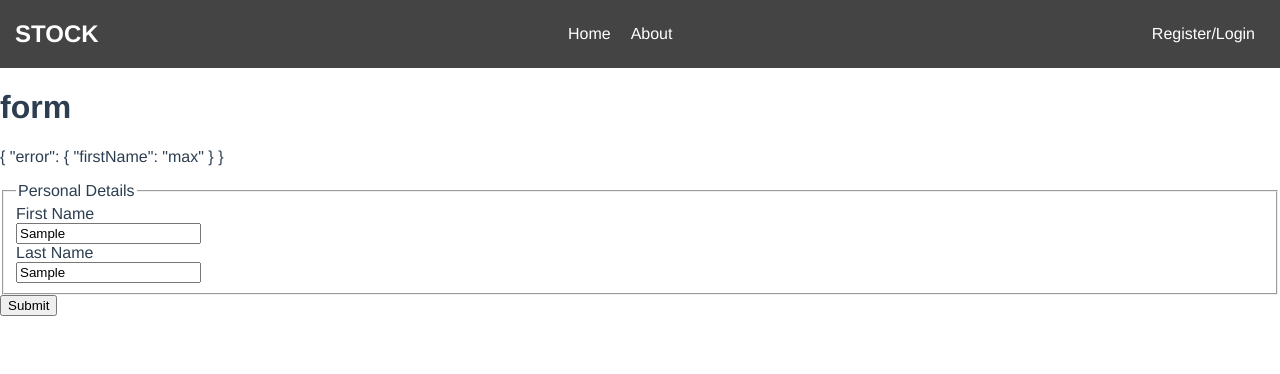
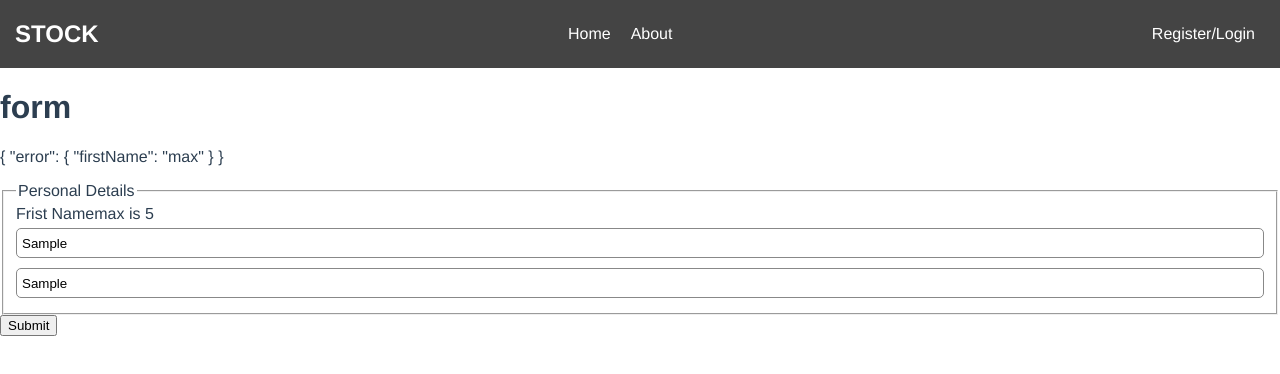
Before and after one commit to imganjgahi/VueTraining, a Vue app in the folder apps/cli/stock/: page /form in a window 1280 px wide. Both pictures are taken after typing "Sample", "Sample" into the empty fields and a click on the button "Submit". Shown: the top 374 px of the page. Built offline with nearby package versions, Linux system fonts and the light colour scheme.

Commit message:
show and design error message

```diff
--- /dev/null
+++ b/apps/cli/stock/src/assets/styles/Form.css
@@ -0,0 +1,12 @@
+.validation{
+    display: inline-flex;
+}
+
+.validation .invalid {
+    margin: 0 15px;
+    color: red;
+    border: none;
+}
+input.invalid {
+    border: 1px solid red;
+}
--- a/apps/cli/stock/src/assets/styles/main.css
+++ b/apps/cli/stock/src/assets/styles/main.css
@@ -12,3 +12,4 @@ body {
 
   @import "./Dashboard.css";
   @import "./Transactins.css";
+  @import "./Form.css";
--- a/apps/cli/stock/src/components/Form/Inputs/Text/TextInput.vue
+++ b/apps/cli/stock/src/components/Form/Inputs/Text/TextInput.vue
@@ -1,7 +1,20 @@
 <template>
     <div
         v-if="show"
+        :class="computedWrapperCssClass"
+        :style="computedWrapperCssStyle"
     >
+    <slot>
+        <Validation
+        :label="label"
+        :id="identity"
+        :name="name"
+        :show="showValidation"
+        :cssClass="computedValidationCssClass"
+        :validation="validation"
+        :error="error"
+        ></Validation>
+    </slot>
         <input
             type="text"
             :name="name"
@@ -10,6 +23,7 @@
             :placeholder="placeholder"
             :maxlength="maxlength"
             :autocomplete="autocomplete"
+            :class="computedValidationCssClass"
             v-on="inputListeners">
     </div>
 </template>
@@ -19,9 +33,13 @@
 import Helper from '../../../../utils/Helper';
 import { eventBus } from '../../../../main';
 import Error from '../../Validator/Error';
+import Validation from '../../Validator/Validation';
 
 export default {
 
+    components: {
+        Validation
+    },
     props: {
         group: {
             type: String,
@@ -72,6 +90,30 @@ export default {
         visible: {
             type: Boolean,
             default: true
+        },
+        inputCssClass: {
+            type: String,
+            required: false
+        },
+        validationCssClass: {
+            type: String,
+            default: "invalid"
+        },
+        wrapperCssClass: {
+            type: String,
+            required: false
+        },
+        wrapperErrorCssClass: {
+            type: String,
+            required: false
+        },
+        wrapperCssStyle: {
+            type: String,
+            required: false
+        },
+        wrapperErrorCssStyle: {
+            type: String,
+            required: false
         }
     },
     data() {
@@ -94,7 +136,28 @@ export default {
         },
         showValidation() {
             return this.isInvalid && this.displayValidation
-        }
+        },
+        computedValidationCssClass() {
+            return {
+                [this.validationCssClass]: this.isInvalid
+            }
+        },
+        computedWrapperCssClass() {
+            return [
+                {
+                [this.wrapperErrorCssClass]: this.isInvalid
+                },
+                this.wrapperCssClass
+            ]
+        },
+        computedWrapperCssStyle() {
+            return [
+                {
+                [this.wrapperErrorCssStyle]: this.isInvalid
+            },
+            this.wrapperCssStyle
+            ]
+        },
     },
     mounted(){
         this.emit(this.currentValue);
@@ -122,3 +185,15 @@ export default {
     }
 }
 </script>
+
+<style scoped>
+input {
+	width: 100%;
+	padding: 5px;
+	margin: 5px 0;
+	box-sizing: border-box;
+	min-height: 30px;
+	border-radius: 5px;
+	border: 1px solid #888;
+}
+</style>
--- /dev/null
+++ b/apps/cli/stock/src/components/Form/Validator/Validation.vue
@@ -0,0 +1,68 @@
+<template>
+    <label :for="id" v-if="showLabel">
+        <span  v-text="label" v-if="label"></span>
+        <span  class="validation" v-if="show">
+            <span
+            :class="cssClass"
+            v-for="(message, rule) in validation"
+            :key="rule"
+            v-show="showError(rule)"
+            v-text="message"
+            ></span>
+        </span>
+     </label>
+</template>
+
+<script lang="ts">
+import Vue from 'vue';
+import Error from './Error';
+
+export default Vue.extend({
+    props: {
+        label: {
+            type: String,
+            required: false,
+        },
+        id: {
+            type: String,
+            required: true,
+        },
+        name: {
+            type: String,
+            required: true,
+        },
+        show: {
+            type: Boolean,
+            default: false
+        },
+        cssClass: {
+            type: [Array, Object, String],
+            required: false
+        },
+        validation: {
+            type: [Array, Object],
+            default: (): {[key: string]: string}[] => []
+        },
+        error: {
+            type: Object,
+            default: new Error
+        }
+    },
+    computed: {
+        showLabel() {
+            return this.label || this.show
+        }
+    },
+    watch: {
+        show(){
+            console.log(this.show)
+        }
+    },
+    methods: {
+        showError(rule: string){
+            return this.error.has(this.name, rule.split(":")[0])
+        }
+    }
+
+})
+</script>
--- a/apps/cli/stock/src/views/FormTutorial.vue
+++ b/apps/cli/stock/src/views/FormTutorial.vue
@@ -8,23 +8,22 @@
               <legend>Personal Details</legend>
 
               <div class="formgroup">
-                  <label for="firstName"> First Name </label>
                   <TextInput
                   :group="props.group"
+                  label="Frist Name"
                   name="firstName"
                   placeholder= "First Name"
                   v-model="props.fields.firstName"
                   maxlength="9"
                   autocomplete="given-name"
                   :validation="{
+                    'required': 'field is required',
                     'min:2':'minimum is 2',
                     'max:5':'max is 5',
                   }"
-                  :error="props.error"
-                  />
+                  :error="props.error"></TextInput>
               </div>
               <div class="formgroup">
-                  <label for="lastName"> Last Name </label>
                   <TextInput
                   :group="props.group"
                   name="lastName"
@@ -32,9 +31,8 @@
                   v-model="props.fields.lastName"
                   maxlength="9"
                   autocomplete="given-name"
-                  :validation="['min:3', 'max:50']"
-                  :error="props.error"
-                  />
+                  :validation="['required', 'min:3', 'max:50']"
+                  :error="props.error"></TextInput>
               </div>
           </fieldset>
       <button type="submit">Submit</button>
```
